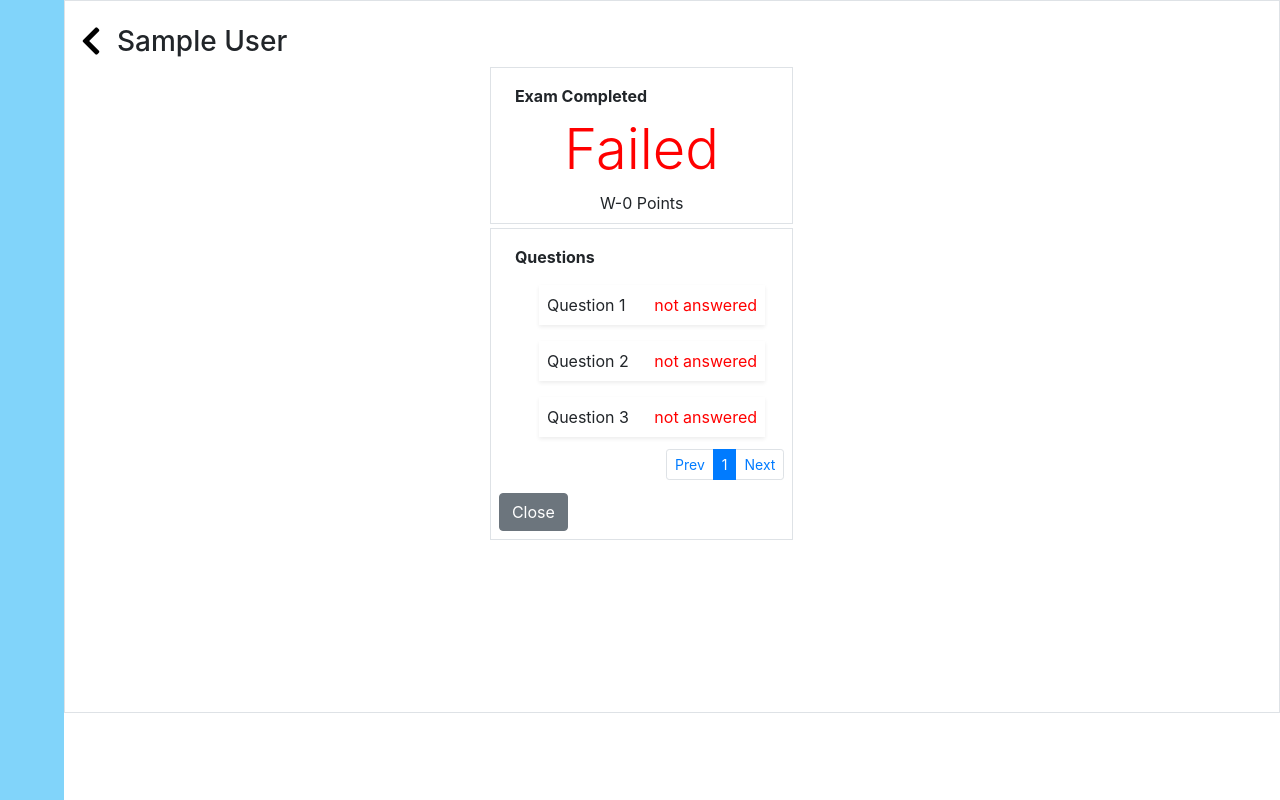
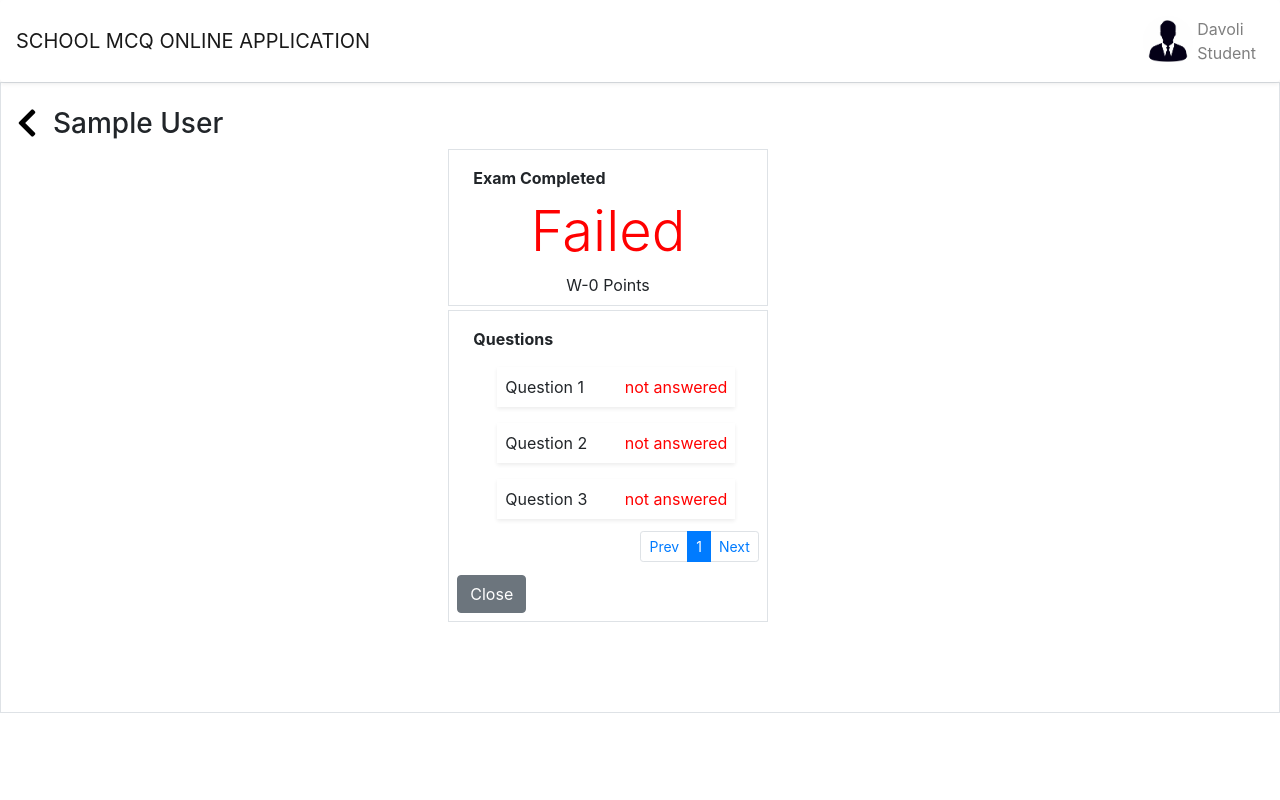
Before and after one commit to Majeedkhan7/student-MCQ-online-exam-management-system, a PHP site: page /Student/ExamResults.php in a window 1280 px wide. Run offline with PHP 8.4, Linux system fonts and the light colour scheme; the visitor is signed in with stand-in values (Sample User, id 1); data comes from the database, SQL or seed files in the repository; data that the repository does not hold is empty.

Commit message:
student side all updated

```diff
--- a/FRONT-END AND BACK-END/Student/ExamResults.php
+++ b/FRONT-END AND BACK-END/Student/ExamResults.php
@@ -51,6 +51,12 @@ if(isset($_GET['exid'])){
       $grade = "W";
       $state="Failed";
   }
+
+
+$userdata="SELECT * FROM mcqsystem.students where user_login_id='$_SESSION[student_login_id]'";
+$userresult=mysqli_query($conn,$userdata);
+$userdetails=mysqli_fetch_assoc($userresult);
+
  ?>
 <!DOCTYPE html>
 <html lang="en">
@@ -65,9 +71,30 @@ if(isset($_GET['exid'])){
 <link rel="stylesheet" href="https://use.fontawesome.com/releases/v5.15.4/css/all.css" integrity="sha384-DyZ88mC6Up2uqS4h/KRgHuoeGwBcD4Ng9SiP4dIRy0EXTlnuz47vAwmeGwVChigm" crossorigin="anonymous">
 <link rel="stylesheet" href="../assets/css/student/examresult.css">
 <body>
-  	<div>
-        <div class="side"></div>
-            <div class="side2 border d-flex flex-column"  style="height:713.2px;">
+<nav class="shadow-sm navbar navbar-expand-lg navbar-light bg-ligh bg-white rounded">
+  <a class="navbar-brand" href="#">SCHOOL MCQ ONLINE APPLICATION</a>
+  <button class="navbar-toggler" type="button" data-toggle="collapse" data-target="#navbarNavDropdown" aria-controls="navbarNavDropdown" aria-expanded="false" aria-label="Toggle navigation">
+    <span class="navbar-toggler-icon"></span>
+  </button>
+    <ul class="navbar-nav ml-auto">
+    <div class="user-box dropdown">
+						<a class="d-flex align-items-center nav-link  dropdown-toggle-nocaret" href="#" role="button" data-toggle="dropdown"  aria-expanded="false">
+							<img src="../assets/u.jpg" width="50" class="rounded-circle" alt="user avatar">
+							<div class="user-info ps-3 ml-1">
+								<p class="user-name mb-0"><?php echo $userdetails['name']; ?></p>
+								<p class="designattion mb-0">Student</p>
+							</div>
+						</a>
+            <div class="dropdown-menu dropdown-menu-right dropdown-menu-animated profile-dropdown">
+                    <a class="dropdown-item text-danger" href="../logout.php">Logout</a>
+             </div>
+		  </div>
+    </ul>
+  </div>
+</nav>
+
+
+            <div class="side2 border d-flex flex-column"  style="height:631.2px;">
                 <div class="mt-4 ml-3 d-flex flex-row">
                     <a href="student_home.php" class="mt-0"><i class="fas fa-chevron-left fa-2x"></i></a>
                     <h3 class="ml-3 mt-0" ><?php echo $_SESSION['name']?></h3>
@@ -132,7 +159,7 @@ if(isset($_GET['exid'])){
                         </div>
                     </div>
             </div>
-    </div>
+
 </body>
 </html>
 <script src="../assets/js/student/ParginationOfExamResult.js"></script>
--- a/FRONT-END AND BACK-END/Student/student_home.php
+++ b/FRONT-END AND BACK-END/Student/student_home.php
@@ -67,9 +67,7 @@ echo"<script>Swal.fire({
     </ul>
   </div>
 </nav>
-
-
-        <div class="side2 border">
+<div class="side2 border" style="height:631.2px;">
   <div class="main">
     <form action="" method="POST">
       <div class="form-group pull-right search">
@@ -77,7 +75,6 @@ echo"<script>Swal.fire({
         <button type="submit" class="btn btn-primary btnsearch" name="search">Search</button>
         <a href="student_home.php" class="btn btn-warning ml-3">Reset</a>
     </form>
-
       </div>
           <table class="table table-bordered">
               <thead>
@@ -125,7 +122,6 @@ echo"<script>Swal.fire({
                       }
 
                     ?>
-
   </div>
 </div>
 </body>
--- a/FRONT-END AND BACK-END/assets/css/student/examresult.css
+++ b/FRONT-END AND BACK-END/assets/css/student/examresult.css
@@ -19,19 +19,6 @@ height: 100%;
 
 }
 
-  .side{
-      height: 100%;
-      background-color:#81d4fa;
-      width: 5%;
-      float: left;
-     position: fixed;
-
-
-  }
-  .side2{
-      height: 100%;
-      margin-left: 5%;
-  }
 
 
   a{
```
Also changed, not shown: FRONT-END AND BACK-END/Student/SingleExam.php (+30 -5 lines), FRONT-END AND BACK-END/assets/css/student/Exam.css (+0 -15 lines). Lines whose indentation alone changed are shown as unchanged.
